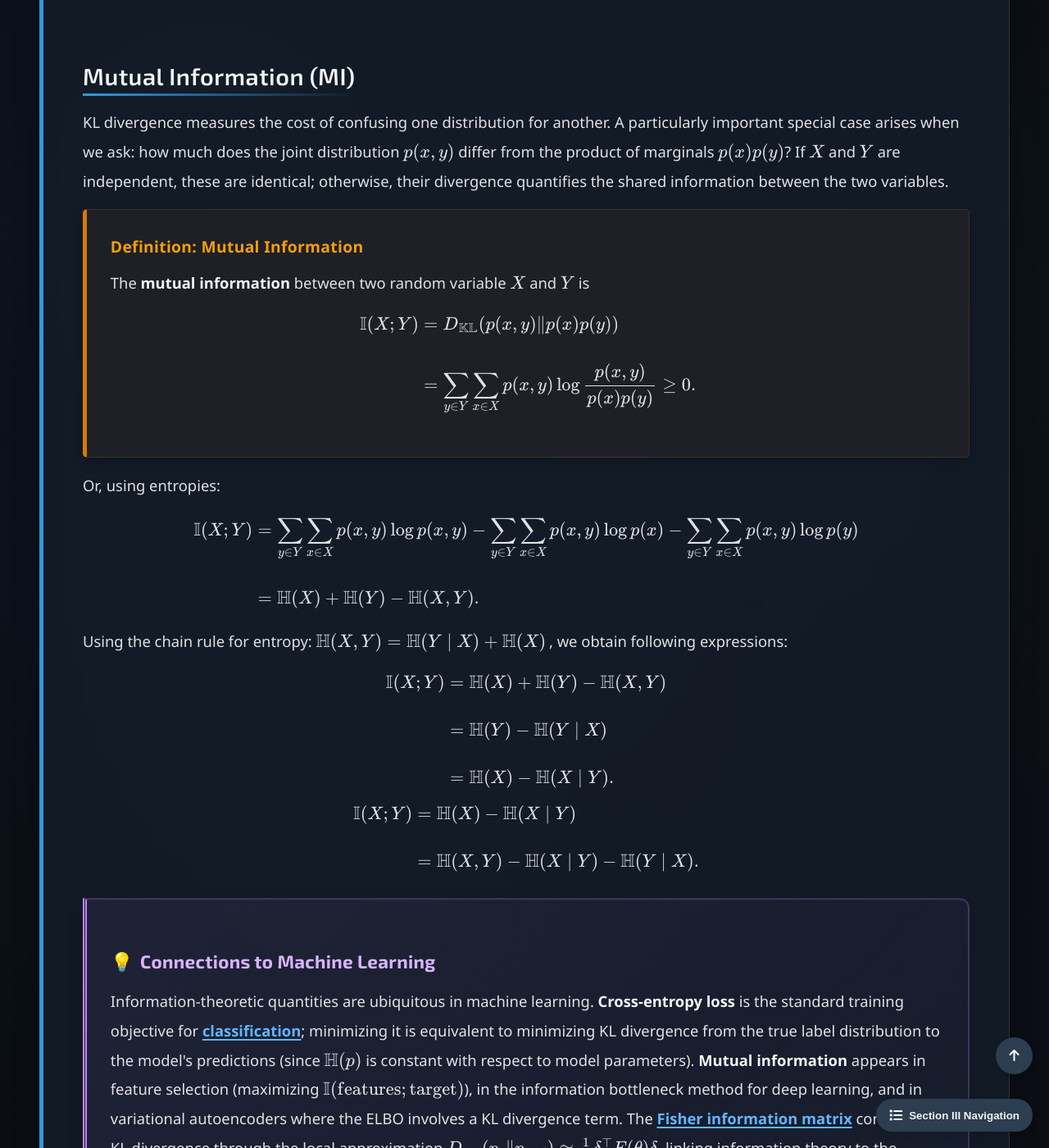
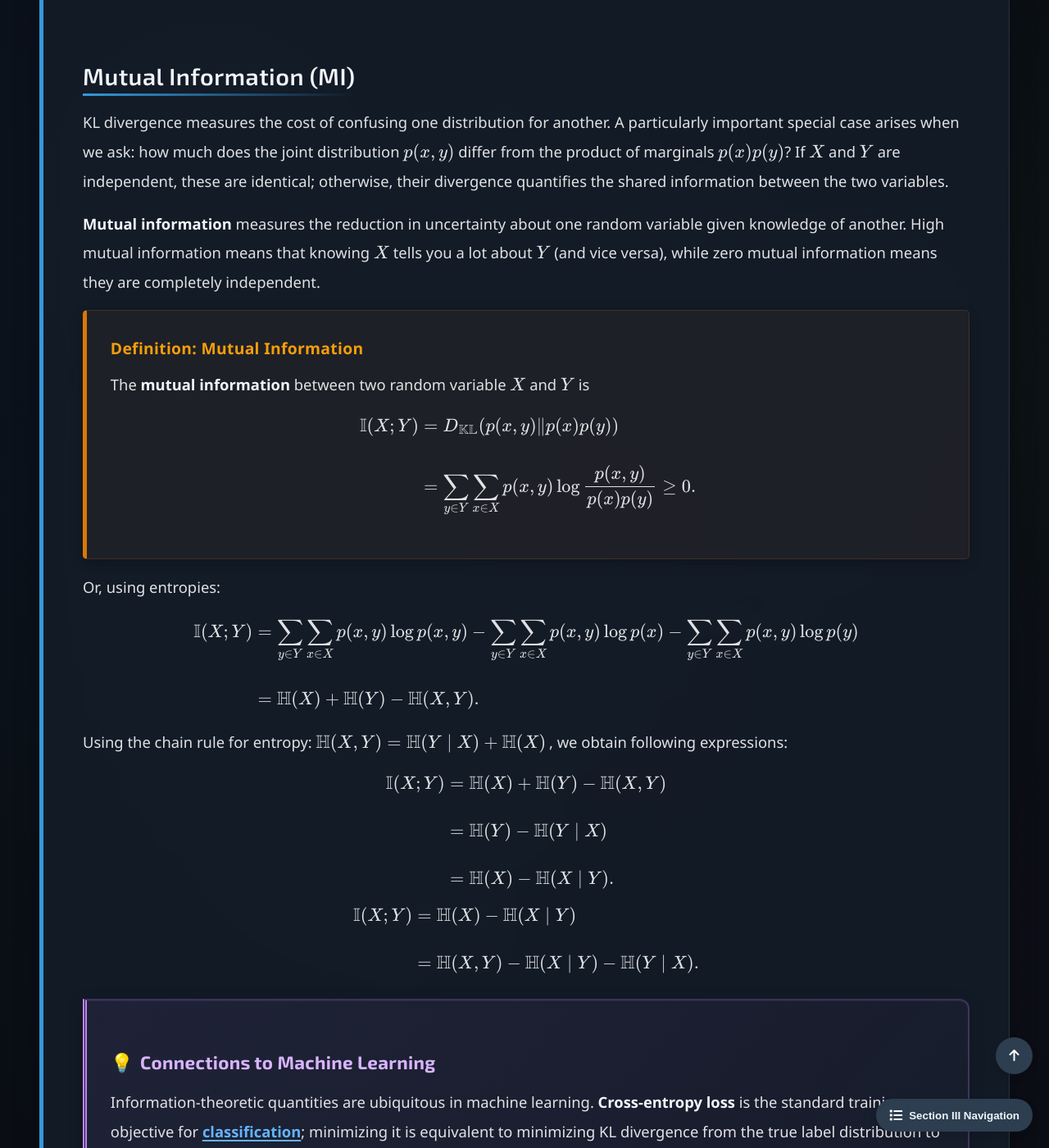
Before and after one commit to Yusukey01/yusukey01.github.io, a Jekyll site: the page built from Mathematics/Probability/entropy.html, in a window 1280 px wide and 1400 px high, scrolled down 9985 px. Shown: the whole window at 82% size. Built offline with Jekyll 4.4.1, drawn with Linux system fonts in a browser that asks for light colours; some of the changed text lies outside the part shown.

Commit message:
revised explanations and style

```diff
--- a/Mathematics/Probability/entropy.html
+++ b/Mathematics/Probability/entropy.html
@@ -332,7 +332,7 @@ uses_python: false
                     If \(\phi\) is <strong>convex</strong> on an open interval \(I\), and \(X\) is a random variable whose <strong>support</strong> is
                     contained in \(I\), and has a finite expected value, then
                     \[
-                    \phi (\mathbb{E }[X]) \leq \mathbb{E }[\phi (X)].
+                    \phi (\mathbb{E}[X]) \leq \mathbb{E }[\phi (X)].
                     \]
                     Note: The support of a discrete random variable \(X\) to be the points in the space of \(X\) which has
                     positive probability.
@@ -376,11 +376,17 @@ uses_python: false
                 <h2>Mutual Information (MI)</h2>
 
                 <p>
-                    KL divergence measures the cost of confusing one distribution for another.
-                    A particularly important special case arises when we ask: how much does the
-                    joint distribution \(p(x,y)\) differ from the product of marginals \(p(x)p(y)\)?
-                    If \(X\) and \(Y\) are independent, these are identical; otherwise, their
-                    divergence quantifies the shared information between the two variables.
+                    KL divergence measures the cost of confusing one distribution for another. A particularly important special case
+                    arises when we ask: how much does the joint distribution \(p(x,y)\) differ from the product of marginals \(p(x)p(y)\)?
+                    If \(X\) and \(Y\) are independent, these are identical; otherwise, their divergence quantifies the shared information
+                    between the two variables.
+                </p>
+
+                <p>
+                    <strong>Mutual information</strong> measures the reduction in uncertainty
+                    about one random variable given knowledge of another. High mutual information means that
+                    knowing \(X\) tells you a lot about \(Y\) (and vice versa), while zero mutual information
+                    means they are completely independent.
                 </p>
 
                 <div class="theorem">
@@ -389,7 +395,7 @@ uses_python: false
                         The <strong>mutual information</strong> between two random variable \(X\) and \(Y\) is
                         \[
                         \begin{align*}
-                        \mathbb{I }(X ; Y) &=  D_{\mathbb{KL}}(p(x,y) \| p(x)p(y)) \\\\
+                        \mathbb{I}(X ; Y) &=  D_{\mathbb{KL}}(p(x,y) \| p(x)p(y)) \\\\
                                         &= \sum_{y \in Y} \sum_{x \in X} p(x, y) \log \frac{p(x,y)}{p(x)p(y)} \geq 0.
                         \end{align*}
                         \]
@@ -400,7 +406,7 @@ uses_python: false
                     Or, using entropies:
                     \[
                     \begin{align*}
-                    \mathbb{I }(X ; Y)  &= \sum_{y \in Y} \sum_{x \in X} p(x, y) \log p(x,y)
+                    \mathbb{I}(X ; Y)  &= \sum_{y \in Y} \sum_{x \in X} p(x, y) \log p(x,y)
                                         - \sum_{y \in Y} \sum_{x \in X} p(x, y) \log p(x) - \sum_{y \in Y} \sum_{x \in X} p(x, y) \log p(y)  \\\\
                                         &= \mathbb{H}(X) + \mathbb{H}(Y) -  \mathbb{H}(X, Y).
                     \end{align*}
@@ -412,20 +418,20 @@ uses_python: false
                     we obtain following expressions:
                     \[
                     \begin{align*}
-                    \mathbb{I }(X ; Y) &= \mathbb{H}(X) + \mathbb{H}(Y) -  \mathbb{H}(X, Y) \\\\
+                    \mathbb{I}(X ; Y) &= \mathbb{H}(X) + \mathbb{H}(Y) -  \mathbb{H}(X, Y) \\\\
                                     &= \mathbb{H}(Y) -  \mathbb{H}(Y \mid X) \\\\
                                     &= \mathbb{H}(X) -  \mathbb{H}(X \mid Y).
                     \end{align*}
                     \]
                     \[
                     \begin{align*}
-                    \mathbb{I }(X ; Y) &= \mathbb{H}(X) - \mathbb{H}(X \mid Y) \\\\
+                    \mathbb{I}(X ; Y) &= \mathbb{H}(X) - \mathbb{H}(X \mid Y) \\\\
                                     &= \mathbb{H}(X, Y) -  \mathbb{H}(X \mid Y) -  \mathbb{H}(Y \mid X).
                     \end{align*}
                     \]
                 </p>
 
-                 <div class="insight-box">
+                <div class="insight-box">
                     <h3>Connections to Machine Learning</h3>
                     <p>
                         Information-theoretic quantities are ubiquitous in machine learning. <strong>Cross-entropy loss</strong> is
@@ -440,13 +446,12 @@ uses_python: false
                     </p>
                 </div>
 
-            <p>
-                Entropy and KL divergence provide the language for comparing distributions.
-                In <a href="convergence.html"><strong>Part 13</strong></a>, we study
-                <strong>convergence</strong> — the mathematical conditions under which
-                estimators and sample distributions approach their population counterparts
-                as sample size grows.
-            </p>
+                <p>
+                    Entropy and KL divergence provide the language for comparing distributions. In <a href="convergence.html"><strong>Part 13</strong></a>,
+                    we study probabilistic <strong>convergence</strong> - the mathematical conditions under which estimators and sample distributions approach
+                    their population counterparts as sample size grows.
+                </p>
+
             </section>
         </div>
         <script src="/js/main.js"></script>
```
Also changed, not shown: data/curriculum.json.
